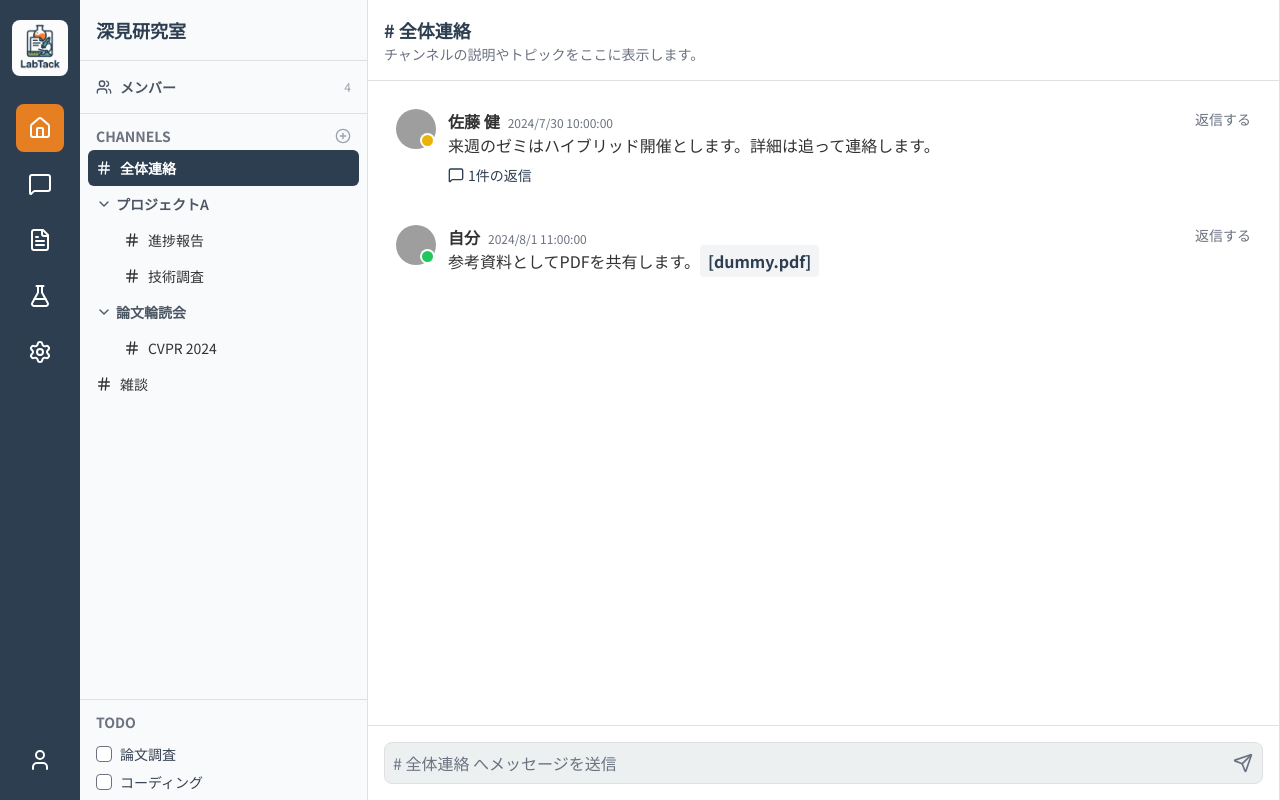
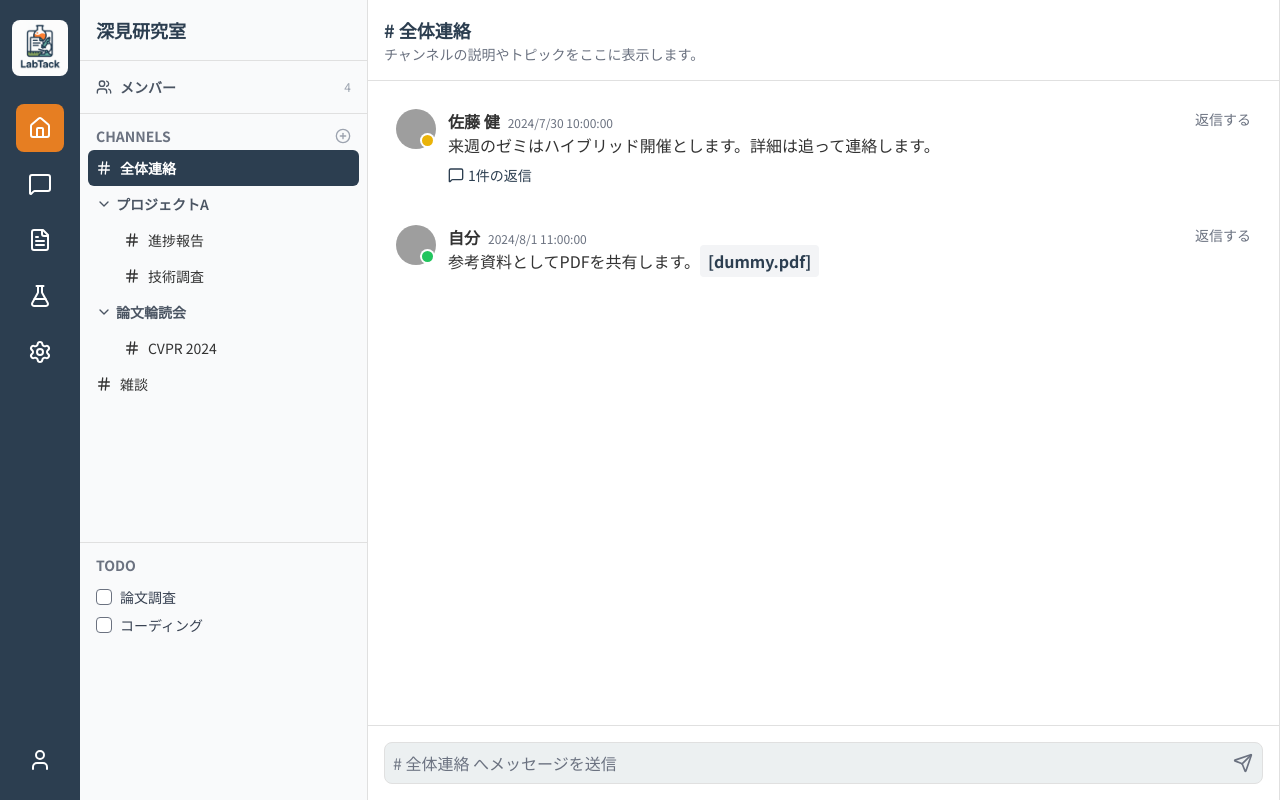
Before and after one commit to hiroba-develop/LabTack_Demo, a React (Vite) app: page / in a window 1280 px wide. Built offline with nearby package versions, Linux system fonts and the light colour scheme; grey boxes are pictures that could not be loaded.

Commit message:
TODO配置を整理

```diff
--- a/src/components/HomeSidebar.tsx
+++ b/src/components/HomeSidebar.tsx
@@ -1,12 +1,24 @@
-import React from 'react';
+import React, { useState } from 'react';
 import MemberList from './MemberList';
 import ChannelList from './ChannelList';
 
+interface Todo {
+  id: number;
+  text: string;
+  completed: boolean;
+}
+
 const TodoSection: React.FC = () => {
-  const todos = [
+  const [todos, setTodos] = useState<Todo[]>([
     { id: 1, text: '論文調査', completed: false },
     { id: 2, text: 'コーディング', completed: false }
-  ];
+  ]);
+
+  const toggleTodo = (id: number) => {
+    setTodos(todos.map(todo =>
+      todo.id === id ? { ...todo, completed: !todo.completed } : todo
+    ));
+  };
 
   return (
     <div className="p-2">
@@ -19,8 +31,8 @@ const TodoSection: React.FC = () => {
             <input
               type="checkbox"
               checked={todo.completed}
-              className="mr-2 rounded"
-              readOnly
+              onChange={() => toggleTodo(todo.id)}
+              className="mr-2 rounded cursor-pointer"
             />
             <span className={`text-sm ${todo.completed ? 'line-through text-gray-500' : 'text-gray-700'}`}>
               {todo.text}
@@ -35,23 +47,23 @@ const TodoSection: React.FC = () => {
 const HomeSidebar: React.FC = () => {
   return (
     <div className="flex flex-col h-full">
-      {/* 深見研究室 */}
-      <div className="p-4 border-b border-border">
+      {/* 深見研究室 - 比率1 */}
+      <div className="p-4 border-b border-border flex-shrink-0">
         <h2 className="text-lg font-bold text-primary">深見研究室</h2>
       </div>
 
-      {/* メンバー */}
-      <div className="border-b border-border">
+      {/* メンバー - 比率1 */}
+      <div className="border-b border-border flex-shrink-0">
         <MemberList />
       </div>
 
-      {/* Channels */}
-      <div className="flex-1 border-b border-border">
+      {/* Channels - 比率5 */}
+      <div className="border-b border-border overflow-y-auto" style={{ flex: '5' }}>
         <ChannelList />
       </div>
 
-      {/* TODO */}
-      <div>
+      {/* TODO - 比率3 */}
+      <div className="overflow-y-auto" style={{ flex: '3' }}>
         <TodoSection />
       </div>
     </div>
```
